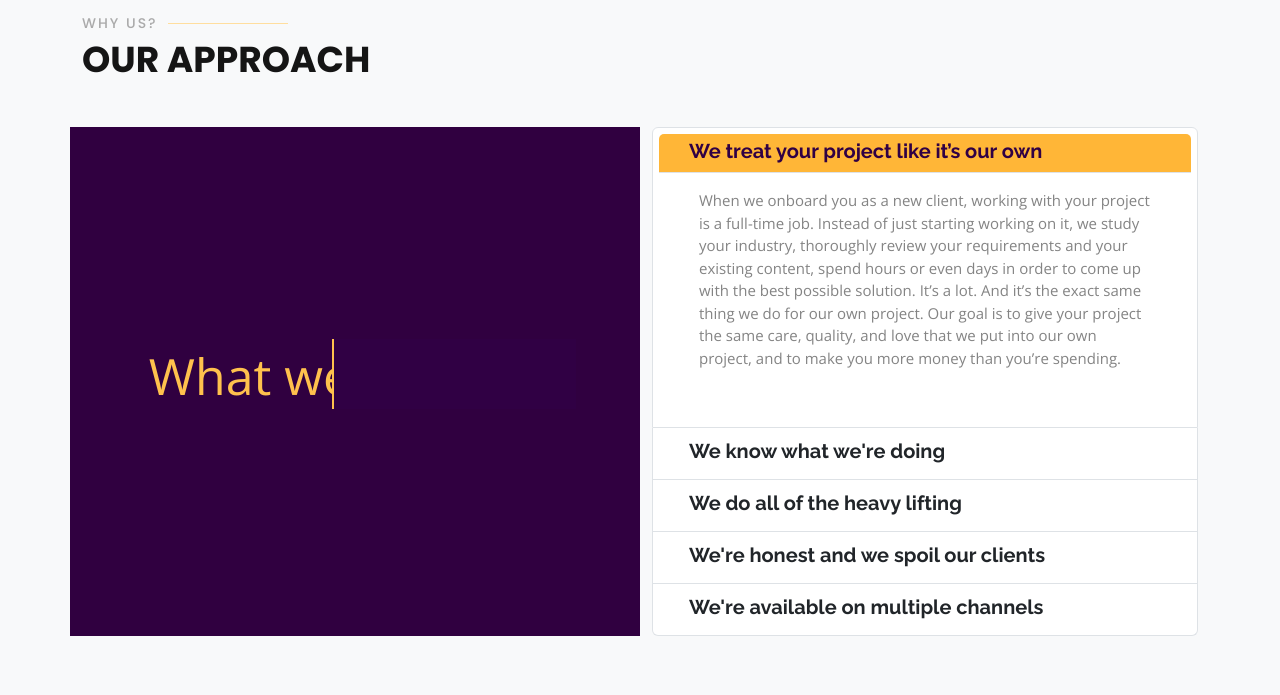
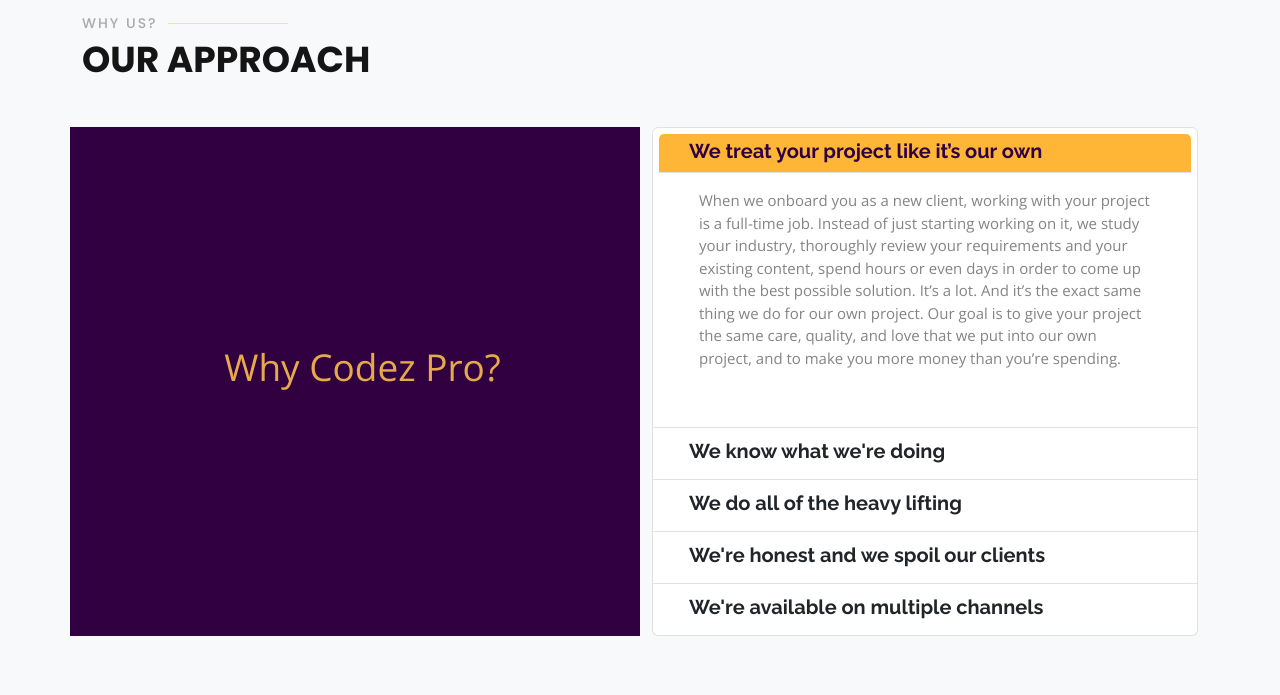
Before and after one commit to cynrio/codezpro, a PHP site: page / in a window 1280 px wide. Shown: the part 1433-2128 px from the top of the page. Run offline with PHP 8.4, Linux system fonts and the light colour scheme; some libraries are stand-ins or nearby versions.

Commit message:
why-us section updated

```diff
--- a/assets/css/style.css
+++ b/assets/css/style.css
@@ -1597,12 +1597,12 @@ section {
   color: #300044 !important;
   background-color: #ffb637 !important;
 }
-.why-us-sec h1{
+/* .why-us-sec h1{
     color: #ffc14d;
     font-weight: bolder;
     font-family: monospace;
     font-size: 60px;
-}
+} */
 
 
 
@@ -1653,14 +1653,14 @@ section {
   display:flex;
   align-items:center;
 }
-.typing > .static-txt {
+/* .typing > .static-txt {
   color: #fff;
   font-size: 50px;
-}
+} */
 
 .typing > .dynamic-txt {
   color: var(--primary);
-  font-size:50px;
+  font-size:37px;
   height:70px;
   /* line-height:70px; */
   overflow:hidden;
@@ -1671,19 +1671,19 @@ section {
   list-style:none;
   font-weight:500;
   position: relative;
-  animation: slide 6s steps(2) infinite;
-}
-@keyframes slide{
+  animation: fadeIn 1s infinite alternate;
+}
+/* @keyframes slide{
   100% {
     top: -70px;
   }
-}
-.dynamic-txt li span {
+} */
+/* .dynamic-txt li span {
   margin:5px 0;
   line-height:70px;
-}
-
-.dynamic-txt li span::after {
+} */
+
+/* .dynamic-txt li span::after {
   position:absolute;
   content:'';
   left:0;
@@ -1692,10 +1692,15 @@ section {
   line-height:70px;
   background:var(--background);
   border-left: 2px solid var(--primary);
-  animation: typing 3s steps(10) infinite;
-}
-
-@keyframes typing {
+  animation: fadeIn 1s infinite alternate;
+} */
+
+/* @keyframes typing {
   40%,60% {left: calc(100% + 30px);}
   100% {left:0;}
-}
+} */
+
+/* why us */
+@keyframes fadeIn {
+  from { opacity: 0; }
+}
--- a/index.html
+++ b/index.html
@@ -208,11 +208,10 @@
           <div class="image col-lg-6 d-flex justify-content-center align-items-center why-us-sec" style='background-color: #300040;' data-aos="fade-right">
             <!-- <h1 class="typing"> Why Codez Pro?</h1> -->
             <div class="typing">
-              <div class="static-txt"></div>
+              <!-- <div class="static-txt"></div> -->
               <ul class="dynamic-txt">
-                <li><span>What we're doing?</span></li>
+                <!-- <li><span>What we're doing?</span></li> -->
                 <li><span>Why Codez Pro?</span></li>
-                <!-- <li><span>We are available.</span></li> -->
               </ul>
             </div>
             </div>
@@ -958,7 +957,7 @@
         <!-- You can delete the links only if you purchased the pro version. -->
         <!-- Licensing information: http://codezpro.com/license/ -->
         <!-- Purchase the pro version with working PHP/AJAX contact form: http://codezpro.com/gp-free-multipurpose-html-bootstrap-template/ -->
-        Designed by <a href="javascript:void(0)">Codez Pro team</a>
+        Designed by <a href="javascript:void(0)">Codez Pro Team</a>
       </div>
     </div>
   </footer><!-- End Footer -->
```
